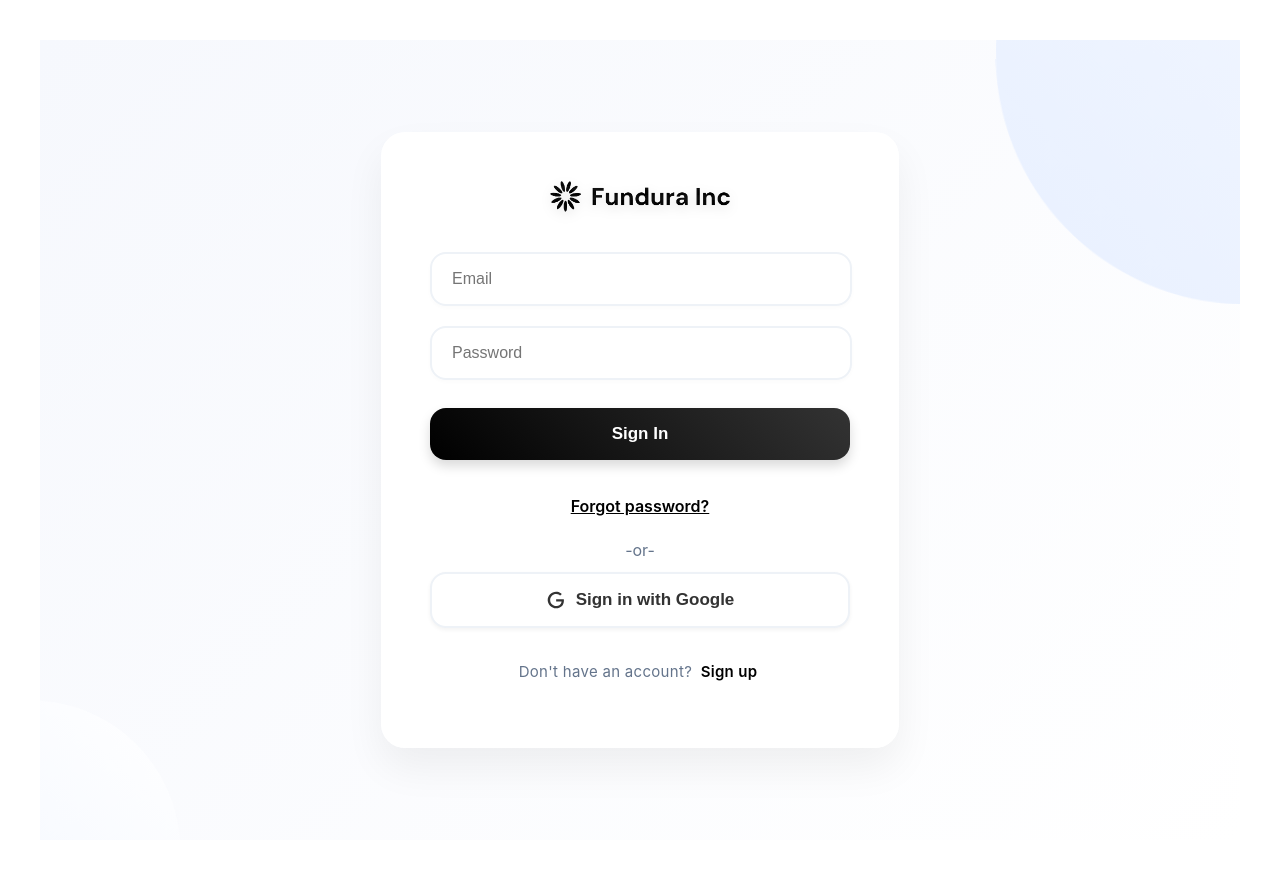
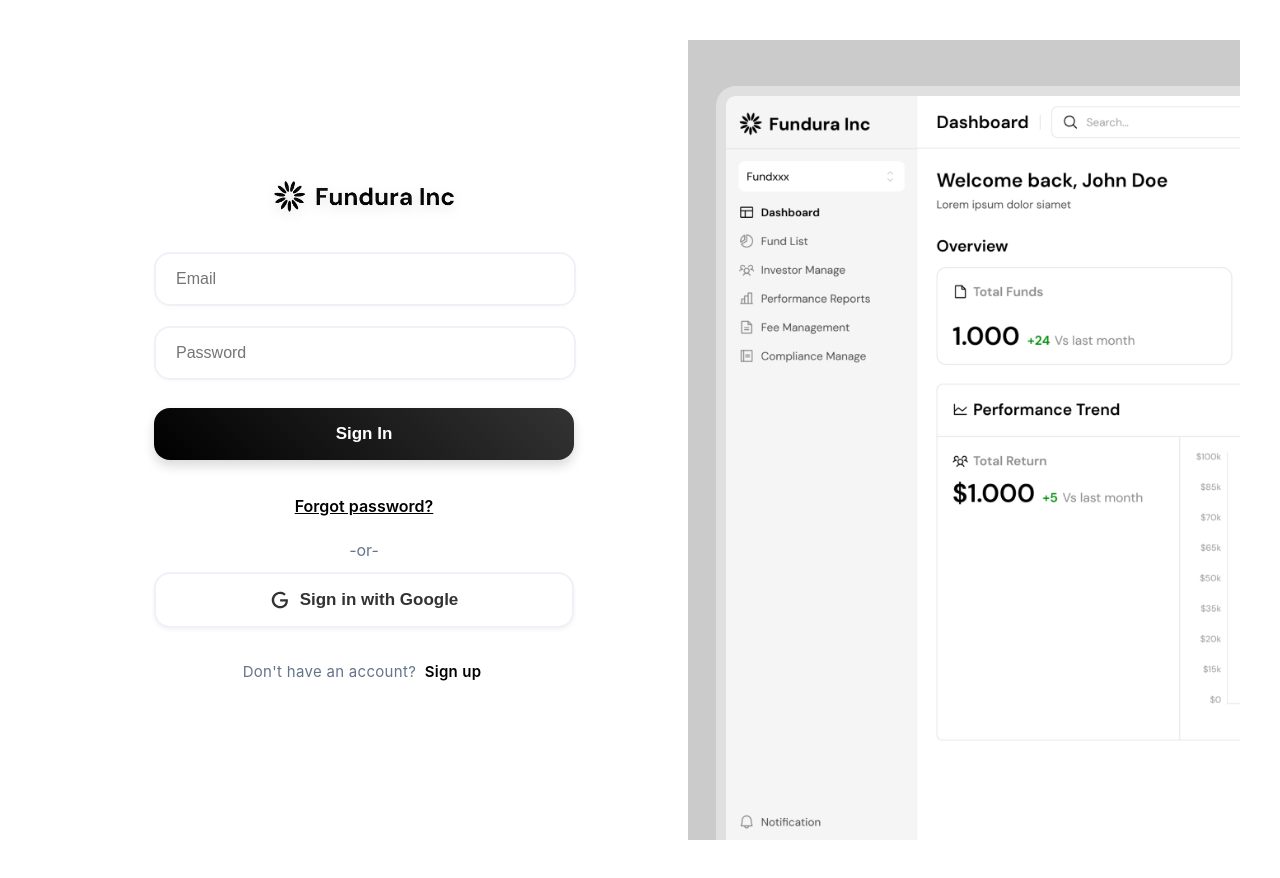
Before and after one commit to heiicha/hypotanius-homework-helper, a React (Vite) app: page /login in a window 1280 px wide. Built offline with nearby package versions, Linux system fonts and the light colour scheme.

Commit message:
minor: changed layout of login page

```diff
--- a/src/components/auth/Login.jsx
+++ b/src/components/auth/Login.jsx
@@ -1,13 +1,10 @@
-import React, { useState } from "react";
+import React, { useState, useEffect } from "react";
 import "../Dashboard.css";
 import companyLogo from "./../../assets/logo.png";
+import welcomeImage from "./../../assets/welcome.png";
 import { createClient } from "@supabase/supabase-js";
 import { useNavigate } from "react-router-dom";
-
-const supabase = createClient(
-  "https://dzkrxhjgneqqvylereku.supabase.co",
-  "eyJhbGciOiJIUzI1NiIsInR5cCI6IkpXVCJ9.eyJpc3MiOiJzdXBhYmFzZSIsInJlZiI6ImR6a3J4aGpnbmVxcXZ5bGVyZWt1Iiwicm9sZSI6ImFub24iLCJpYXQiOjE3MzY2OTIzNDcsImV4cCI6MjA1MjI2ODM0N30.94q-TVZxU6jDPRDQStAMQhBrbCRrlOprEw-k3MI51_I"
-);
+import { supabase } from "../../App";
 
 export default function Login() {
   const [email, setEmail] = useState("");
@@ -15,6 +12,13 @@
   const [loading, setLoading] = useState(false);
   const [error, setError] = useState(null);
   const navigate = useNavigate();
+
+  useEffect(() => {
+    document.body.style.overflow = "hidden";
+    return () => {
+      document.body.style.overflow = "auto";
+    };
+  }, []);
 
   const handleSubmit = async (e) => {
     e.preventDefault();
@@ -56,47 +60,24 @@
   return (
     <div
       style={{
+        display: "flex",
         height: "100vh",
-        display: "flex",
-        flexDirection: "column",
-        alignItems: "center",
-        justifyContent: "center",
-        background: "linear-gradient(135deg, #f6f8fd 0%, #ffffff 100%)",
-        position: "relative",
-        overflow: "hidden",
       }}
     >
       <div
         style={{
-          position: "absolute",
-          width: "500px",
-          height: "500px",
-          borderRadius: "50%",
-          background: "linear-gradient(45deg, #e8f0ff 0%, #f5f8ff 100%)",
-          top: "-250px",
-          right: "-250px",
-          animation: "float 15s ease-in-out infinite",
+          flex: 1,
+          display: "flex",
+          alignItems: "center",
+          justifyContent: "center",
+          padding: "48px",
         }}
-      />
-      <div
-        style={{
-          position: "absolute",
-          width: "300px",
-          height: "300px",
-          borderRadius: "50%",
-          background: "linear-gradient(45deg, #f0f5ff 0%, #ffffff 100%)",
-          bottom: "-150px",
-          left: "-150px",
-          animation: "float 20s ease-in-out infinite reverse",
-        }}
-      />
-
+      >
         <div
           style={{
             backgroundColor: "rgba(255, 255, 255, 0.95)",
             padding: "48px",
             borderRadius: "24px",
-          boxShadow: "0 20px 40px rgba(0, 0, 0, 0.06)",
             width: "100%",
             maxWidth: "420px",
             animation: "slideIn 0.6s ease-out",
@@ -150,11 +131,6 @@
                   backgroundColor: "rgba(255, 255, 255, 0.9)",
                   boxShadow: "0 2px 4px rgba(0, 0, 0, 0.02)",
                   color: "#000000",
-                "&:focus": {
-                  borderColor: "#000",
-                  boxShadow: "0 0 0 3px rgba(0, 0, 0, 0.1)",
-                  transform: "translateY(-2px)",
-                },
                 }}
                 required
                 disabled={loading}
@@ -175,11 +151,6 @@
                   backgroundColor: "rgba(255, 255, 255, 0.9)",
                   boxShadow: "0 2px 4px rgba(0, 0, 0, 0.02)",
                   color: "#000000",
-                "&:focus": {
-                  borderColor: "#000",
-                  boxShadow: "0 0 0 3px rgba(0, 0, 0, 0.1)",
-                  transform: "translateY(-2px)",
-                },
                 }}
                 required
                 disabled={loading}
@@ -191,7 +162,7 @@
                 width: "100%",
                 padding: "16px",
                 background: loading
-                ? "#666666"
+                  ? "linear-gradient(45deg, #000000, #333333)"
                   : "linear-gradient(45deg, #000000, #333333)",
                 color: "white",
                 border: "none",
@@ -202,16 +173,6 @@
                 transition: "all 0.4s ease",
                 boxShadow: "0 6px 12px rgba(0, 0, 0, 0.15)",
                 marginBottom: "16px",
-              "&:hover": {
-                transform: loading ? "none" : "translateY(-3px)",
-                boxShadow: loading ? "none" : "0 8px 16px rgba(0, 0, 0, 0.2)",
-                background: loading
-                  ? "#666666"
-                  : "linear-gradient(45deg, #1a1a1a, #404040)",
-              },
-              "&:active": {
-                transform: loading ? "none" : "translateY(-1px)",
-              },
               }}
               disabled={loading}
             >
@@ -223,19 +184,11 @@
               onClick={() => navigate("/forgot")}
               style={{
                 color: "#000",
-              cursor: "pointer",
                 textDecoration: "underline",
                 fontWeight: "600",
                 transition: "all 0.3s ease",
                 borderBottom: "2px solid transparent",
                 padding: "2px 4px",
-              "&:hover": {
-                background: "linear-gradient(120deg, #f0f0f0 0%, #f0f0f0 100%)",
-                backgroundSize: "100% 0.2em",
-                backgroundPosition: "0 88%",
-                backgroundRepeat: "no-repeat",
-                borderRadius: "4px",
-              },
               }}
             >
               Forgot password?
@@ -291,29 +244,56 @@
                 transition: "all 0.3s ease",
                 borderBottom: "2px solid transparent",
                 padding: "2px 4px",
-              "&:hover": {
-                background: "linear-gradient(120deg, #f0f0f0 0%, #f0f0f0 100%)",
-                backgroundSize: "100% 0.2em",
-                backgroundPosition: "0 88%",
-                backgroundRepeat: "no-repeat",
-                borderRadius: "4px",
-              },
               }}
             >
               Sign up
             </a>
           </p>
         </div>
-      <style>
-        {`
-          @keyframes float {
-            0%, 100% { transform: translate(0, 0) rotate(0deg); }
-            25% { transform: translate(10px, 10px) rotate(2deg); }
-            50% { transform: translate(0, 20px) rotate(0deg); }
-            75% { transform: translate(-10px, 10px) rotate(-2deg); }
-          }
-        `}
-      </style>
+      </div>
+      {window.innerWidth > 1500 ? (
+        <div
+          style={{
+            display: "flex",
+            justifyContent: "right",
+            backgroundColor: "#CBCBCB",
+            overflow: "hidden",
+            flex: 0.6,
+          }}
+        >
+          <img
+            src={welcomeImage}
+            alt="Welcome"
+            style={{
+              width: "95%",
+              height: "110%",
+              objectFit: "contain",
+              animation: "fadeInRotate 1s ease-out",
+            }}
+          />
+        </div>
+      ) : (
+        <div
+          style={{
+            display: "flex",
+            justifyContent: "right",
+            backgroundColor: "#CBCBCB",
+            overflow: "hidden",
+            flex: 1,
+          }}
+        >
+          <img
+            src={welcomeImage}
+            alt="Welcome"
+            style={{
+              width: "95%",
+              height: "110%",
+              objectFit: "contain",
+              animation: "fadeInRotate 1s ease-out",
+            }}
+          />
+        </div>
+      )}
     </div>
   );
 }
```
Also changed, not shown: src/assets/welcome.png (added). Lines whose indentation alone changed are shown as unchanged.
